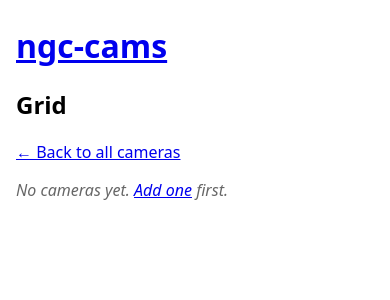
After one commit to hash-slinginging-slasher/sisi-tv, a Python web app: template src/ngc_cams_web/templates/grid.html in a window 390 px wide. The commit adds this page. Shown: the top 300 px of the page. Run offline with Jinja, Linux system fonts and the light colour scheme; the template is opened without the code that fills it, so the values that code supplies are empty.

Commit message:
Grid view (GET /grid) + close out-of-process player card
GET /grid renders the first GRID_MAX_CELLS = 8 cameras as a
responsive CSS grid (repeat(auto-fit, minmax(320px, 1fr))) of
<img src="/cameras/N/live.mjpg"> wrapped in <a href="/cameras/N">
so clicking promotes to the detail page. Each tile labels the camera
name and shows a REC badge when record_mode != off. When more than
8 cameras exist, the page renders the first 8 and shows a "Showing
8 of N (capped at 8)" notice. Empty-state when no cameras exist.

Index page gained a "View grid ->" link.

Four new tests cover: tile/link rendering, 8-cap + overflow notice,
empty state, REC badge selectivity. 114/114 tests, ruff clean.

Also closes the "Out-of-process video player (deferred alternative)"
Backlog card. Its own note deferred it to "unless the web pivot
stalls"; the pivot landed and the browser supplies the same
crash-isolation (each MJPEG <img> is one TCP connection -- a router-
side ffmpeg crash kills only its own response).

Co-Authored-By: Claude Opus 4.7 (1M context) <noreply@anthropic.com>

```diff
--- /dev/null
+++ b/src/ngc_cams_web/templates/grid.html
@@ -0,0 +1,32 @@
+{% extends "base.html" %}
+{% block title %}Grid — ngc-cams{% endblock %}
+{% block content %}
+<h2>Grid</h2>
+<p><a href="/">← Back to all cameras</a></p>
+
+{% if hidden_count %}
+<p class="empty">
+    Showing {{ visible|length }} of {{ visible|length + hidden_count }} cameras
+    (capped at {{ max_cells }}). Edit the camera list to choose which feeds to
+    show on the grid.
+</p>
+{% endif %}
+
+{% if visible %}
+<div style="display: grid; grid-template-columns: repeat(auto-fit, minmax(320px, 1fr)); gap: 0.5rem; margin-top: 0.5rem;">
+    {% for cam in visible %}
+    <a href="/cameras/{{ cam.id }}" style="display: block; text-decoration: none; color: inherit;">
+        <div style="border: 1px solid #ccc; padding: 0.25rem; background: #000;">
+            <img src="/cameras/{{ cam.id }}/live.mjpg" alt="{{ cam.name }} live view" style="width: 100%; display: block;">
+            <div style="color: #eee; background: #000; padding: 0.25rem 0.5rem; font-size: 0.9rem;">
+                {{ cam.name }}
+                {% if cam.record_mode.value != 'off' %} — <span style="color: #f88;">REC</span>{% endif %}
+            </div>
+        </div>
+    </a>
+    {% endfor %}
+</div>
+{% else %}
+<p class="empty">No cameras yet. <a href="/">Add one</a> first.</p>
+{% endif %}
+{% endblock %}
--- a/src/ngc_cams_web/templates/index.html
+++ b/src/ngc_cams_web/templates/index.html
@@ -2,6 +2,7 @@
 {% block title %}Cameras — ngc-cams{% endblock %}
 {% block content %}
 <h2>Cameras</h2>
+<p><a href="/grid">View grid →</a></p>
 {% if cameras %}
 <table>
     <thead><tr><th>Name</th><th>RTSP</th><th>Record</th><th>Actions</th></tr></thead>
```
Also changed, not shown: kanban-to.md (+3 -9 lines), process/activity-log.md (+13 -0 lines), src/ngc_cams_web/routes/cameras.py (+15 -0 lines), tests/test_web_cameras.py (+48 -0 lines).
